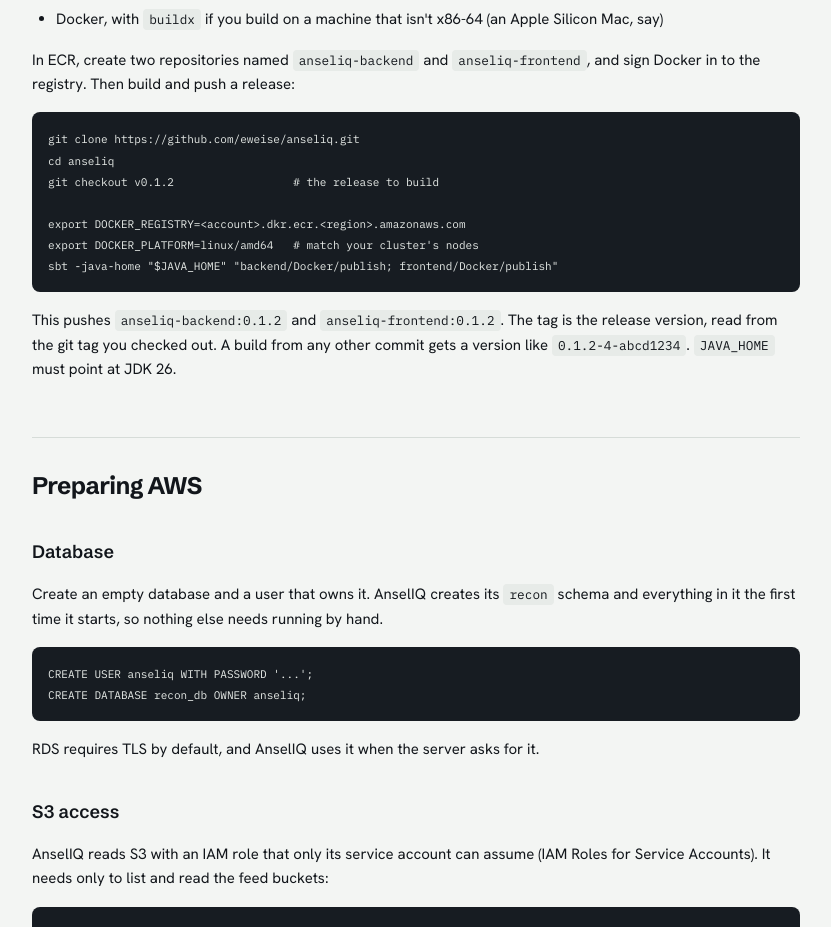
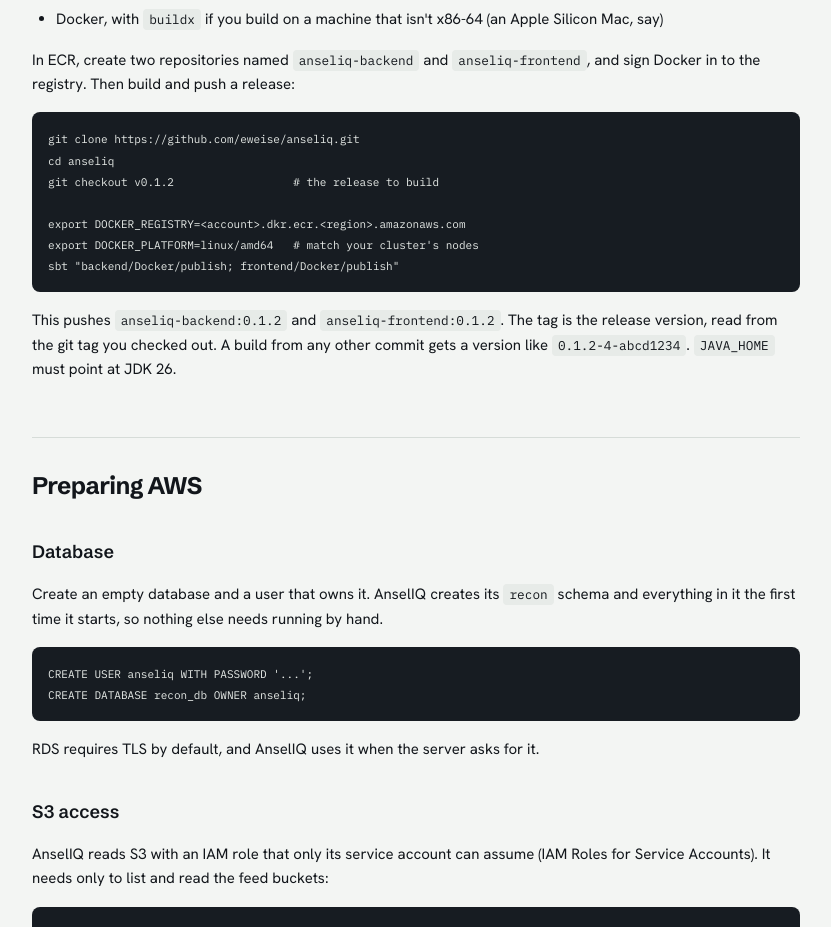
Before and after one commit to eweise/anseliq, a website built with Vite: page website/docs/install.html in a window 1280 px wide. Shown: the part 1643-2570 px from the top of the page, without its empty margins (344-1175 px from the left). Built offline with nearby package versions, Linux system fonts and the light colour scheme.

Commit message:
Take the JDK from JAVA_HOME instead of a path in .sbtopts
.sbtopts pointed sbt at a JDK on one developer's machine, so sbt failed for
anyone else who cloned the repo. sbt now runs on JAVA_HOME, which
scripts/dev-env.sh sets to an installed JDK 26 on a Mac, and CI no longer
needs to override the path.

Co-Authored-By: Claude Opus 5.5 <noreply@anthropic.com>

```diff
--- a/website/docs/install.html
+++ b/website/docs/install.html
@@ -138,7 +138,7 @@ git checkout v0.1.2                  # the release to build
 
 export DOCKER_REGISTRY=&lt;account&gt;.dkr.ecr.&lt;region&gt;.amazonaws.com
 export DOCKER_PLATFORM=linux/amd64   # match your cluster's nodes
-sbt -java-home "$JAVA_HOME" "backend/Docker/publish; frontend/Docker/publish"</code></pre>
+sbt "backend/Docker/publish; frontend/Docker/publish"</code></pre>
         <p>
           This pushes <code>anseliq-backend:0.1.2</code> and <code>anseliq-frontend:0.1.2</code>. The
           tag is the release version, read from the git tag you checked out. A build from any other
```
Also changed, not shown: .github/workflows/ci.yml, .github/workflows/release.yml, README.md, 2 other files.
